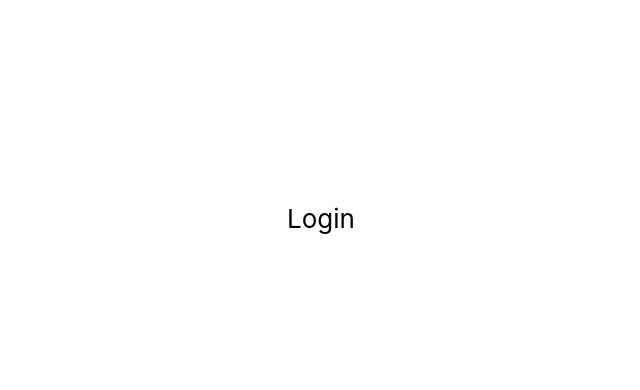
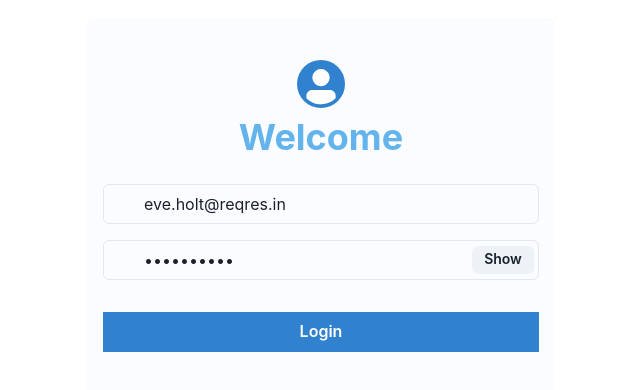
Before and after one commit to aialvi/React-ChakraUI-Quiz-App, a React (Create React App) app: page /login in a window 1280 px wide. Shown: the part 182-572 px from the top of the page, without its empty margins (319-959 px from the left). Built offline with nearby package versions, Linux system fonts and the light colour scheme.

Commit message:
add: login module

```diff
--- a/package.json
+++ b/package.json
@@ -16,6 +16,7 @@
     "@types/react-dom": "^16.9.14",
     "@types/react-redux": "^7.1.22",
     "@types/react-router-dom": "^5.3.3",
+    "axios": "^0.26.0",
     "framer-motion": "^6.2.6",
     "react": "^17.0.2",
     "react-dom": "^17.0.2",
--- a/src/App.tsx
+++ b/src/App.tsx
@@ -5,10 +5,12 @@ import { NotFound } from "./components/misc/404";
 import { Home } from "./components/home/Home";
 import { Login } from "./components/auth/Login";
 import { BrowserRouter as Router, Routes, Route } from "react-router-dom";
+import { ChakraProvider } from "@chakra-ui/react";
 import "./App.css";
 
 function App() {
   return (
+    <ChakraProvider>
       <div className="App">
         <header className="App-header">
           <Router>
@@ -22,6 +24,7 @@ function App() {
           </Router>
         </header>
       </div>
+    </ChakraProvider>
   );
 }
 
--- a/src/components/auth/Login.tsx
+++ b/src/components/auth/Login.tsx
@@ -1,5 +1,127 @@
-import React from "react";
+import { useEffect, useState } from "react";
+import {
+  Flex,
+  Heading,
+  Input,
+  Button,
+  InputGroup,
+  Stack,
+  InputLeftElement,
+  Box,
+  Avatar,
+  FormControl,
+  InputRightElement,
+} from "@chakra-ui/react";
+import axios from "axios";
 
 export function Login() {
-  return <>Login</>;
+  //function for login with api request
+  const [username, setUsername] = useState("eve.holt@reqres.in");
+  const [password, setPassword] = useState("cityslicka");
+  const [error, setError] = useState("");
+  const [loading, setLoading] = useState(false);
+  const [token, setToken] = useState(localStorage.getItem("token"));
+
+  useEffect(() => {
+    if (token) {
+      window.location.href = "/user";
+    }
+  }, [token]);
+
+  const onLogin = async () => {
+    setLoading(true);
+
+    axios
+      .post("https://reqres.in/api/login", {
+        email: username,
+        password: password,
+      })
+      .then((response: any) => {
+        console.log(response);
+        if (response.status === 200) {
+          console.log("Login Success", response.data);
+          setToken(response.data.token);
+          localStorage.setItem("token", response.data.token);
+        }
+      })
+      .catch((error: any) => {
+        console.log(error);
+        setError(error.response.data.message);
+      })
+      .finally(() => {
+        setLoading(false);
+      });
+  };
+
+  const [showPassword, setShowPassword] = useState(false);
+
+  const handleShowClick = () => setShowPassword(!showPassword);
+
+  return (
+    <Flex
+      flexDirection="column"
+      width="100wh"
+      height="50vh"
+      backgroundColor="#fbfcff"
+      justifyContent="center"
+      alignItems="center"
+      borderRadius="lg"
+      border={"40%"}
+    >
+      <Stack
+        flexDir="column"
+        mb="2"
+        justifyContent="center"
+        alignItems="center"
+      >
+        <Avatar bg="blue.500" />
+        <Heading color="blue.300">Welcome</Heading>
+        <Box marginX={"40px"} minW={{ base: "90%", md: "468px" }}>
+          <form>
+            <Stack spacing={4} p="1rem">
+              <FormControl>
+                <InputGroup>
+                  <InputLeftElement pointerEvents="none" />
+                  <Input
+                    type="email"
+                    placeholder="email address"
+                    value={username}
+                    onChange={(e) => setUsername(e.target.value)}
+                  />
+                </InputGroup>
+              </FormControl>
+              <FormControl>
+                <InputGroup>
+                  <InputLeftElement pointerEvents="none" color="gray.300" />
+                  <Input
+                    type={showPassword ? "text" : "password"}
+                    placeholder="Password"
+                    value={password}
+                    onChange={(e) => setPassword(e.target.value)}
+                  />
+                  <InputRightElement width="4.5rem">
+                    <Button h="1.75rem" size="sm" onClick={handleShowClick}>
+                      {showPassword ? "Hide" : "Show"}
+                    </Button>
+                  </InputRightElement>
+                </InputGroup>
+              </FormControl>
+              <p>{error}</p>
+              <Button
+                borderRadius={0}
+                type="submit"
+                variant="solid"
+                colorScheme="blue"
+                width="full"
+                onClick={onLogin}
+                disabled={loading || !username || !password}
+              >
+                Login
+              </Button>
+            </Stack>
+          </form>
+        </Box>
+      </Stack>
+    </Flex>
+  );
 }
```
Also changed, not shown: 1 other file (tests, documents, lock files or other folders). Lines whose indentation alone changed are shown as unchanged.
